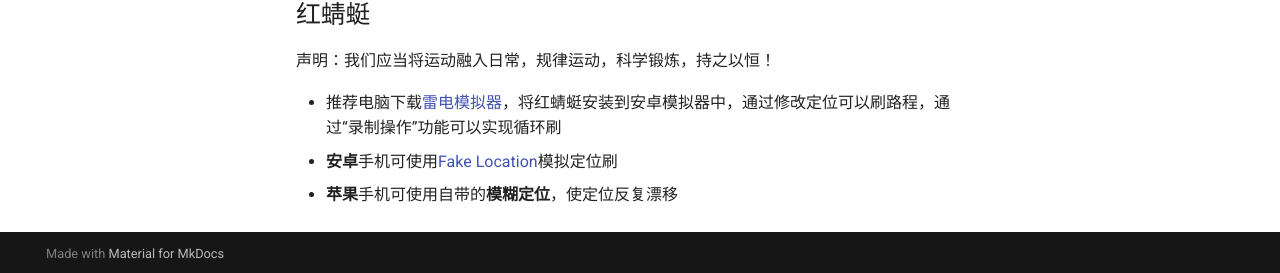
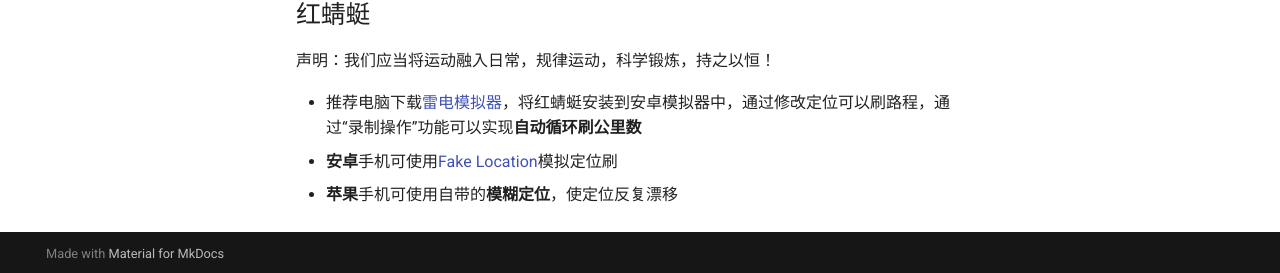
Before and after one commit to haodongcui/xju-math-wiki, an MkDocs documentation site: the page built from docs/生存技巧.md, in a window 1280 px wide and 927 px high. Shown: the part 651-924 px from the top of the window. Built offline with MkDocs 1.6.1 and Material for MkDocs 9.7.7, drawn with Linux system fonts in a browser that asks for light colours.

Commit message:
update a little in skills for survival

```diff
--- a/docs/生存技巧.md
+++ b/docs/生存技巧.md
@@ -28,6 +28,6 @@
 ## 红蜻蜓
 声明：我们应当将运动融入日常，规律运动，科学锻炼，持之以恒！
 
-- 推荐电脑下载[雷电模拟器](https://www.ldmuq.com/)，将红蜻蜓安装到安卓模拟器中，通过修改定位可以刷路程，通过“录制操作”功能可以实现循环刷
+- 推荐电脑下载[雷电模拟器](https://www.ldmuq.com/)，将红蜻蜓安装到安卓模拟器中，通过修改定位可以刷路程，通过“录制操作”功能可以实现**自动循环刷公里数**
 - **安卓**手机可使用[Fake Location](https://fakelocation.qingmo.net/)模拟定位刷
 - **苹果**手机可使用自带的**模糊定位**，使定位反复漂移
```
